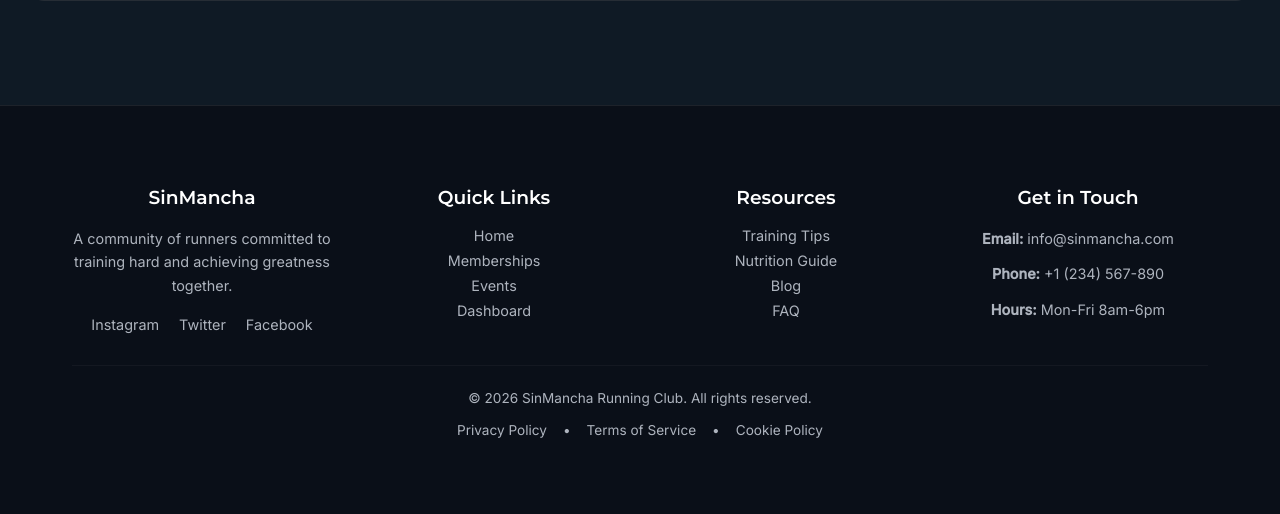
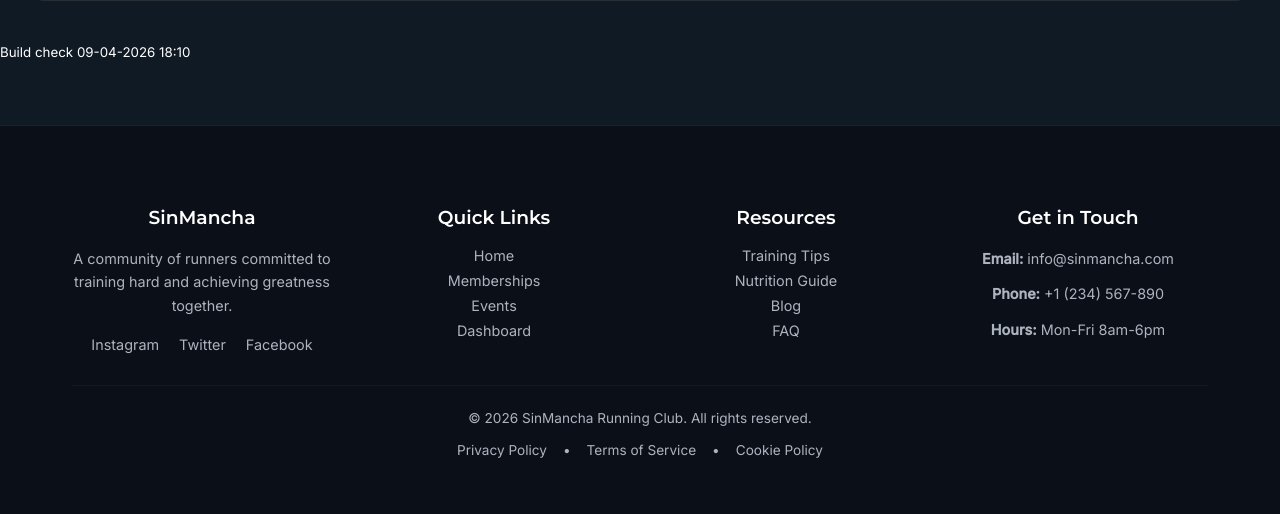
Before and after one commit to Anasousa11/SM5K, a Django app: page /admin-dashboard/ in a window 1280 px wide. Shown: the part 465-979 px from the top of the page. Before the commit the page ends 903 px from the top, so only its background shows below. Run offline with Django 5.2, Linux system fonts and the light colour scheme; a user stored in the database is signed in; data comes from the database, SQL or seed files in the repository.

Commit message:
Add build check timestamp to base template

```diff
--- a/templates/base.html
+++ b/templates/base.html
@@ -90,7 +90,7 @@
 
         {% block content %}{% endblock %}
     </div>
-
+<small>Build check 09-04-2026 18:10</small>
     <footer class="footer">
       <div class="container">
         <div class="footer-grid">
```
